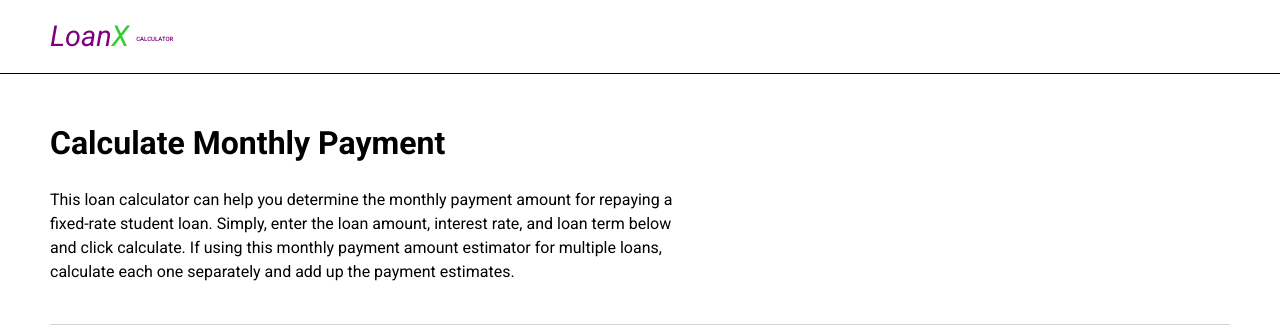
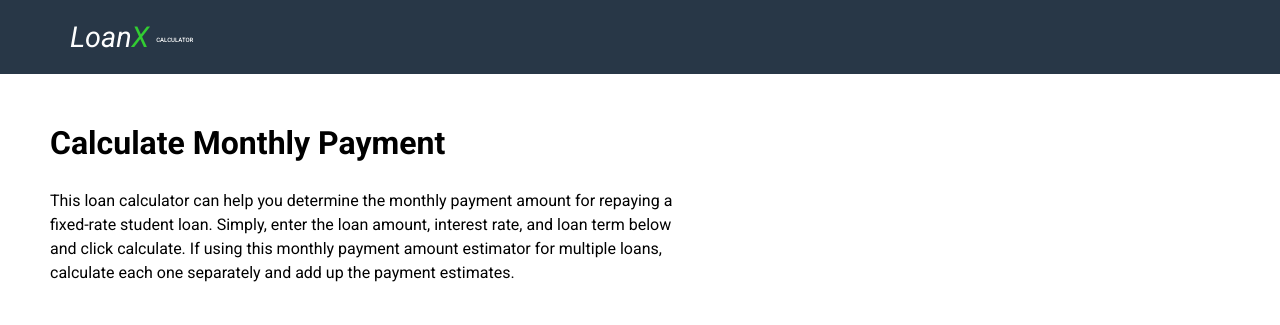
Before and after one commit to t-mcneal/loanx, a Flask app: page / in a window 1280 px wide. Shown: the top 325 px of the page. Run offline with Flask 2, Linux system fonts and the light colour scheme; some libraries are stand-ins or nearby versions.

Commit message:
Edit navigation bar styling

```diff
--- a/loanx/static/css/base.css
+++ b/loanx/static/css/base.css
@@ -10,34 +10,35 @@ main {
 
 header {
     margin-bottom: 50px;
-    border-bottom: solid;
-    border-width: thin;
+    padding: 20px;
+    background-color: #283747;
+
 }
 
-h1 {
+nav {
     margin-left: 50px;
     font-size: 1.8em;
     font-weight: 500;
     font-style: italic;
-    color: #4B0082;
+    color: #FDFEFE;
 }
 
-h1 a:link {
+nav a:link {
     text-decoration: none;
     transition-duration: 0.3s;
-    color: #800080;
+    color: #FDFEFE;
 }
 
-h1 a:active {
+nav a:active {
     color: #32CD32;
 }
 
-h1 a:hover {
+nav a:hover {
     font-size: 40px;
 }
 
-h1 a:visited {
-    color: none;
+nav a:visited {
+    color: #FDFEFE;
 }
 
 #xLetter {
--- a/loanx/templates/base.html
+++ b/loanx/templates/base.html
@@ -16,7 +16,7 @@
 </head>
 <body>
     <header>
-        <h1><a href="{{ url_for('home') }}">Loan<span id="xLetter">X</span> <span id="wordCalc">Calculator</span></a></h1>
+        <nav><a href="{{ url_for('home') }}">Loan<span id="xLetter">X</span> <span id="wordCalc">Calculator</span></a></nav>
     </header>
 
     <main>
```
